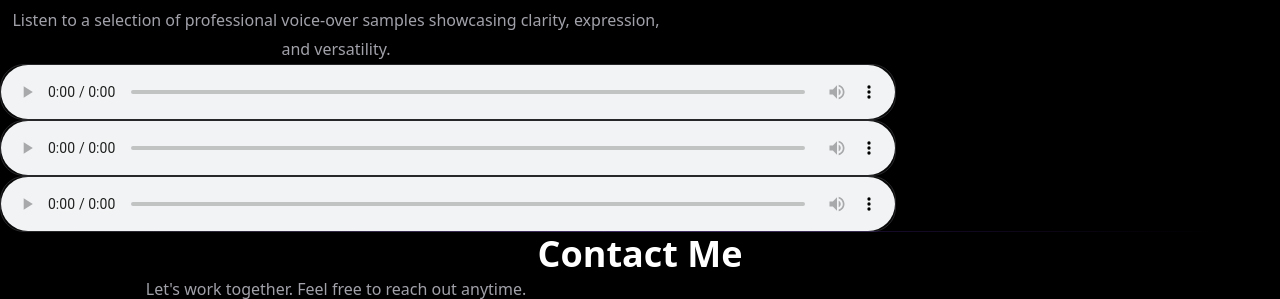
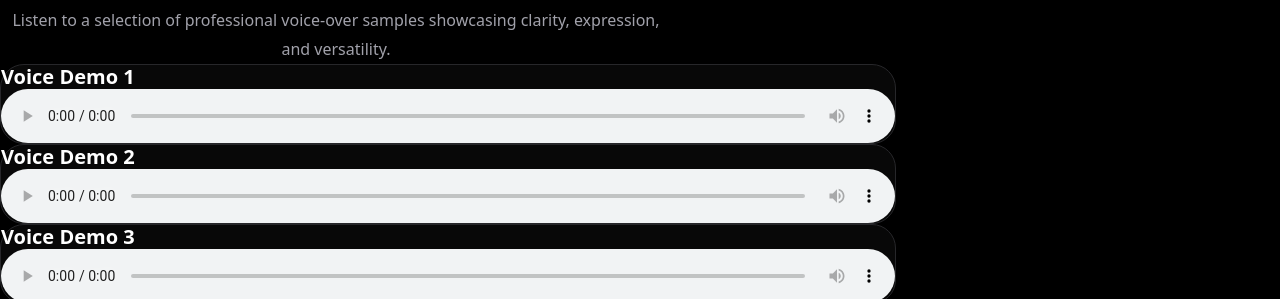
Before and after one commit to YID-SAM/yidsam-portfolio, a Next.js app: page / in a window 1280 px wide. Shown: the part 3123-3422 px from the top of the page. Built offline with nearby package versions, Linux system fonts and the light colour scheme.

Commit message:
Update portfolio section

```diff
--- a/src/components/sections/VoiceOver.tsx
+++ b/src/components/sections/VoiceOver.tsx
@@ -8,15 +8,15 @@ import SectionTitle from "@/components/ui/SectionTitle";
 
 const voiceSamples = [
   {
-
+    title: "Voice Demo 1",
     file: "/audio/voice-demo-1.mp3",
   },
   {
-
+    title: "Voice Demo 2",
     file: "/audio/voice-demo-2.mp3",
   },
   {
-
+    title: "Voice Demo 3",
     file: "/audio/voice-demo-3.mp3",
   },
 ];
```
